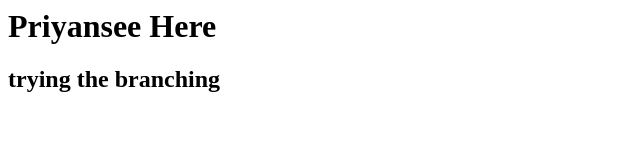
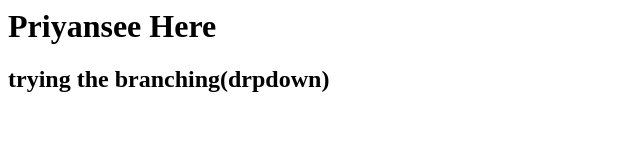
Before and after one commit to Priyansee/localrepo, a plain HTML site: page index.html in a window 1280 px wide. Shown: the whole page, without its empty margins (0-640 px from the left). Drawn offline with Linux system fonts and the light colour scheme.

Commit message:
mergeconflictcreaction2

```diff
--- a/index.html
+++ b/index.html
@@ -1,2 +1,2 @@
 <h1>Priyansee Here</h1>
-<h2>trying the branching</h2>
+<h2>trying the branching(drpdown)</h2>
```
